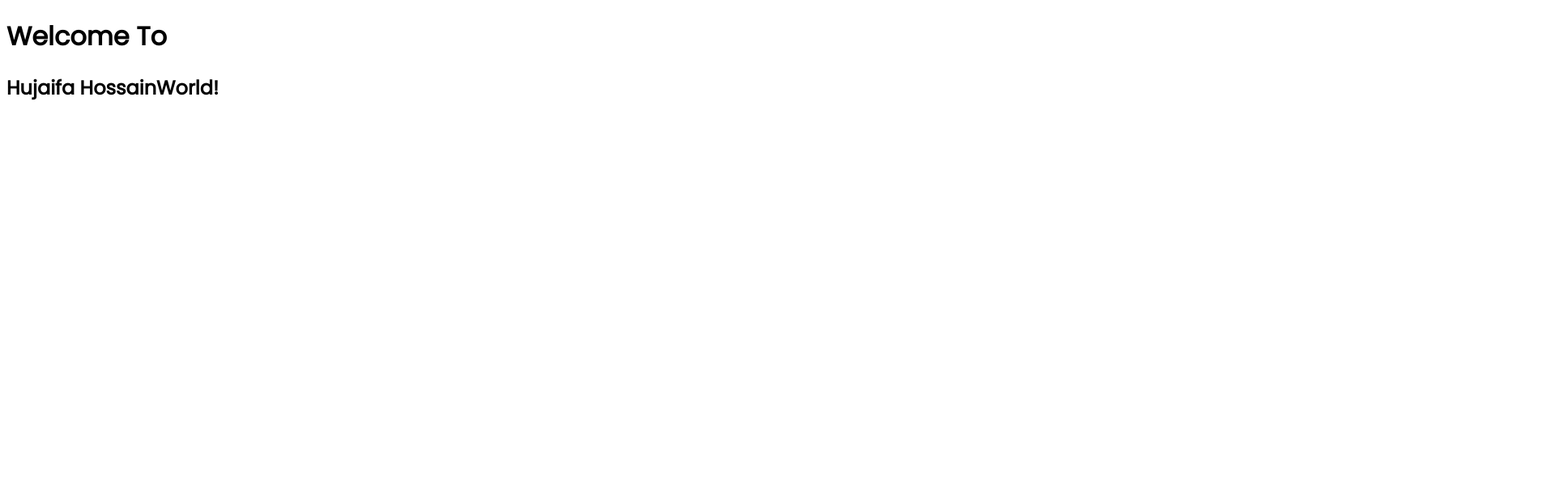
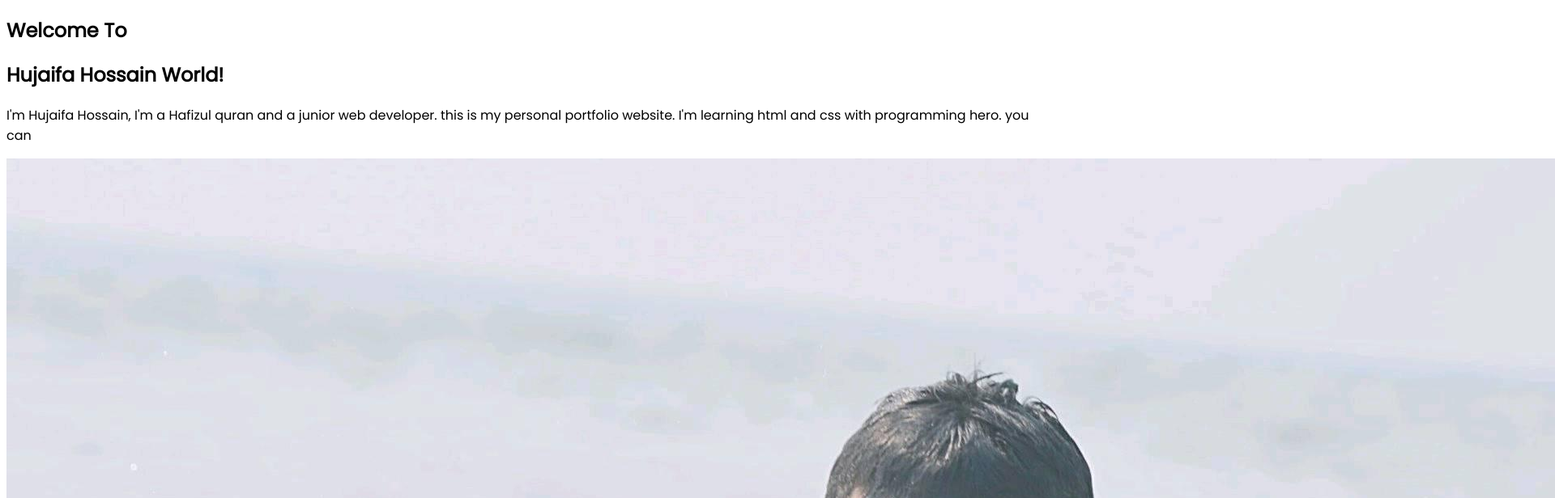
Before and after one commit to Hujaifa-Hossain/my-portfolio, a plain HTML site: page index.html in a window 1280 px wide. Shown: the top 616 px of the page at 81% size, 1920 px wide, since content can reach past the window. Drawn offline with Linux system fonts and the light colour scheme.

Commit message:
new things added

```diff
--- a/index.html
+++ b/index.html
@@ -11,7 +11,15 @@
   <link href="https://fonts.googleapis.com/css2?family=Poppins&display=swap" rel="stylesheet">
 </head>
 <body>
-  <h1>Welcome To</h1>
-  <h2><span>Hujaifa Hossain</span>World!</h2>
+  <section class="container">
+    <div class="detail">
+      <h1>Welcome To</h1>
+      <h2><span class="blue">Hujaifa Hossain</span> World!</h2>
+      <p>I'm Hujaifa Hossain, I'm a Hafizul quran and a junior web developer. this is my personal portfolio website. I'm learning html and css with programming hero. you can</p>
+    </div>
+    <div class="picture">
+      <img src="/hujaifa.jpg" alt="hujaifa hossain profile">
+    </div>
+  </section>
 </body>
 </html>
```
Also changed, not shown: hujaifa.jpg (added).
